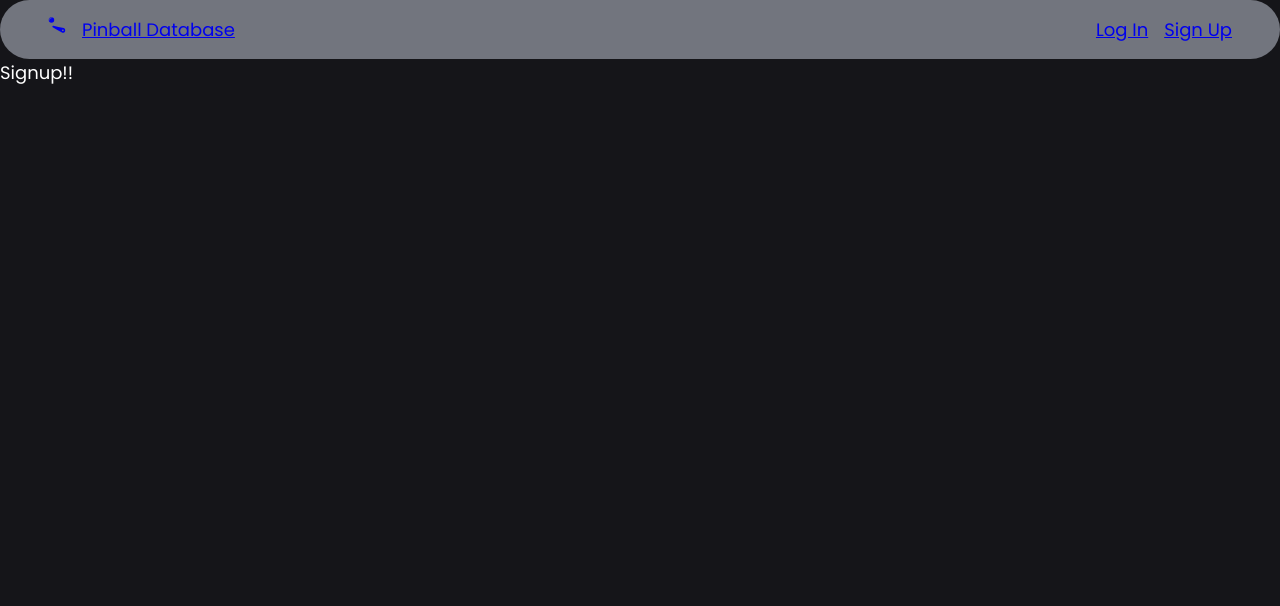
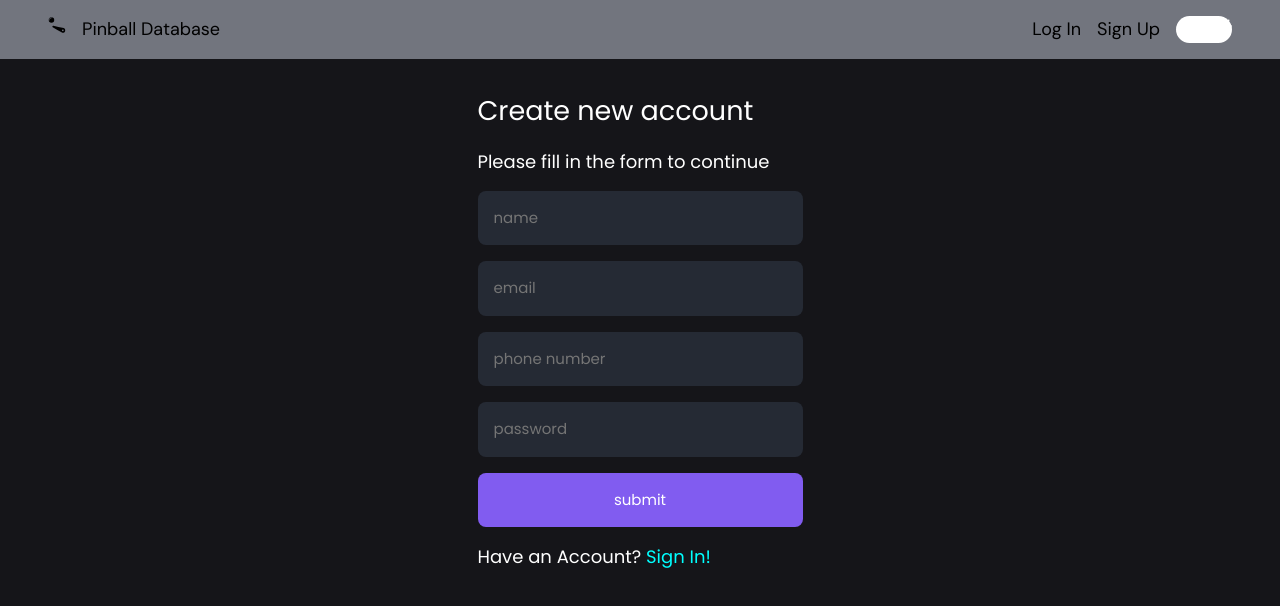
Before and after one commit to ryan-spencer1220/pinball-database, a React (Create React App) app: page /signup in a window 1280 px wide. Shown: the top 606 px of the page. Built offline with nearby package versions, Linux system fonts and the light colour scheme.

Commit message:
add signup page

```diff
--- a/src/App.css
+++ b/src/App.css
@@ -81,6 +81,12 @@ h5,
 h6,
 p {
   font-weight: 400;
+}
+
+a {
+  color: black;
+  font: bold;
+  text-decoration: none;
 }
 
 /* set up the body */
@@ -346,9 +352,67 @@ select {
 
 .navbar {
   background-color: var(--clr-text);
-  border-radius: 2rem;
   padding: 1rem;
   font-weight: 600;
   justify-content: space-between;
   padding-inline: 3rem;
+  text-decoration: none;
 }
+
+* {
+  box-sizing: border-box;
+}
+nav {
+  display: flex;
+  justify-content: center;
+  align-items: center;
+  margin: 0;
+  transition: background 0.2s linear;
+}
+
+.light-dark-mode {
+  background-color: var(--clr-white);
+  border-radius: 3rem;
+}
+
+.light-dark-mode input {
+  opacity: 0;
+}
+
+.ball {
+  color: hsl(var(--clr-black));
+  border-radius: 50%;
+}
+
+.card {
+  background-color: hsl(--clr-light);
+  padding: 1rem;
+  margin: 1rem;
+  border-radius: 1rem;
+  align-items: center;
+  justify-content: center;
+}
+
+form input {
+  background-color: rgb(37, 42, 52);
+  padding: 1rem;
+  border-radius: 0.5rem;
+  border: none;
+  font-size: smaller;
+}
+
+input:focus,
+textarea:focus,
+select:focus {
+  outline: none;
+}
+
+.submit {
+  background-color: var(--clr-primary);
+  border-radius: 0.5rem;
+  color: hsl(var(--clr-white));
+}
+
+.card a {
+  color: aqua;
+}
--- a/src/Pages/SignUp.jsx
+++ b/src/Pages/SignUp.jsx
@@ -1,7 +1,65 @@
 import React from "react";
+import { useState } from "react";
+import { Link } from "react-router-dom";
 
 const SignUp = () => {
-  return <div>Signup!!</div>;
+  const [name, setName] = useState("");
+  const [email, setEmail] = useState("");
+  const [phoneNumber, setPhoneNumber] = useState("");
+  const [password, setPassword] = useState("");
+
+  const logDetails = (e) => {
+    e.preventDefault();
+    console.log(e.target.value);
+    console.log(name, email, phoneNumber, password);
+  };
+
+  return (
+    <div className="container grid card">
+      <h2>Create new account</h2>
+      <p>Please fill in the form to continue</p>
+      <form className="grid" onSubmit={(e) => logDetails(e)}>
+        <input
+          type="text"
+          name="name"
+          value={name}
+          onChange={(e) => setName(e.target.value)}
+          placeholder="name"
+        />
+        <input
+          type="email"
+          name="email"
+          value={email}
+          onChange={(e) => setEmail(e.target.value)}
+          placeholder="email"
+        />
+        <input
+          type="tel"
+          name="phone number"
+          value={phoneNumber}
+          onChange={(e) => setPhoneNumber(e.target.value)}
+          placeholder="phone number"
+        />
+        <input
+          type="text"
+          name="password"
+          value={password}
+          onChange={(e) => setPassword(e.target.value)}
+          placeholder="password"
+        />
+        <input
+          className="submit primary"
+          type="submit"
+          name="Sign Up"
+          value="submit"
+        />
+      </form>
+      <p>
+        Have an Account?
+        <Link to="/login"> Sign In!</Link>
+      </p>
+    </div>
+  );
 };
 
 export default SignUp;
--- a/src/components/NavBar.jsx
+++ b/src/components/NavBar.jsx
@@ -1,10 +1,11 @@
 import React from "react";
+import { FaMoon, FaSun } from "react-icons/fa";
 import { GiPinballFlipper } from "react-icons/gi";
 import { Link } from "react-router-dom";
 
 const NavBar = () => {
   return (
-    <nav className="navbar fs-400 flex">
+    <nav className="navbar fs-400 flex ff-dm-sans">
       <Link to="/">
         <div className="flex">
           <GiPinballFlipper />
@@ -18,6 +19,14 @@ const NavBar = () => {
         <Link to="/signup">
           <p>Sign Up</p>
         </Link>
+        <div className="light-dark-mode">
+          <input type="checkbox" className="checkbox" id="checkbox" />
+          <label htmlFor="checkbox" className="label">
+            <FaMoon />
+            <FaSun />
+          </label>
+          <div className="ball"></div>
+        </div>
       </div>
     </nav>
   );
```
